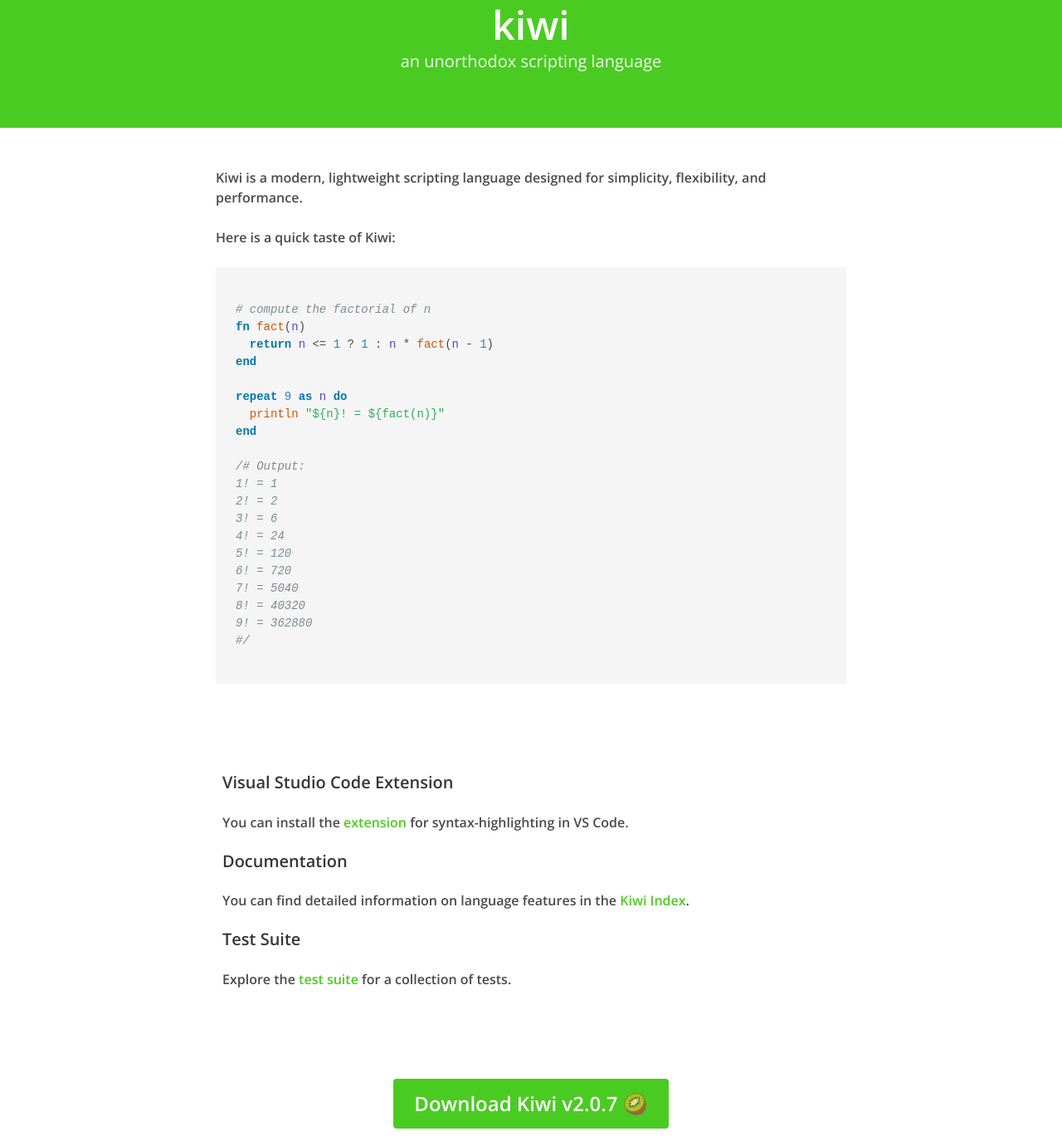
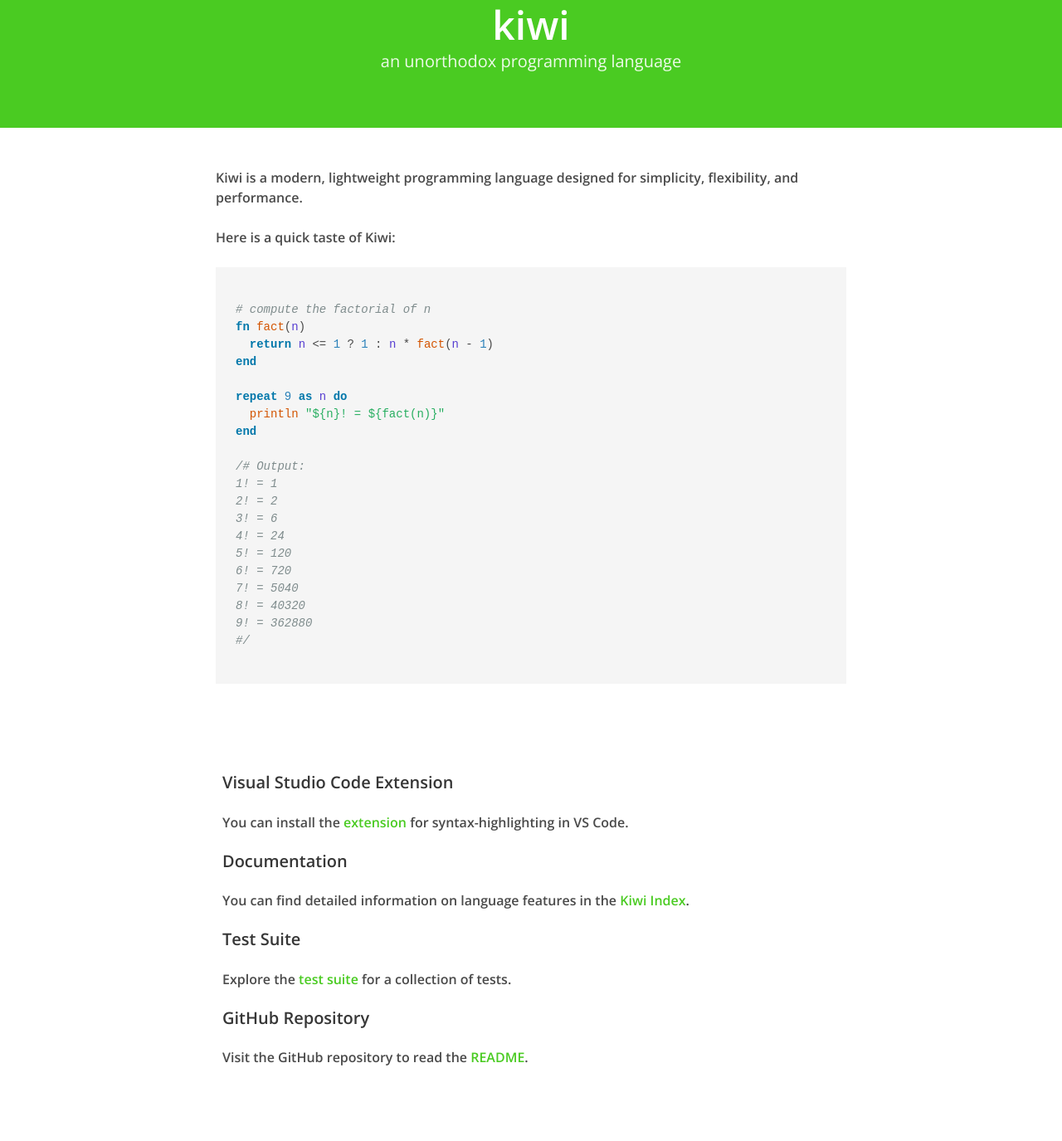
Before and after one commit to fuseraft/fuseraft.github.io, a plain HTML site: page index.html in a window 1280 px wide. Shown: the part 65-1440 px from the top of the page at 83% size. Drawn offline with nearby package versions, Linux system fonts and the light colour scheme.

Commit message:
Update index.html

```diff
--- a/index.html
+++ b/index.html
@@ -28,7 +28,7 @@ o888o    `V88V"V8P' 8""888P' `Y8bod8P' d888b    `Y888""8o o888o     "888"
   <header class="hero is-primary">
     <div class="hero-body has-text-centered">
       <h1 class="title">kiwi</h1>
-      <h2 class="subtitle">an unorthodox scripting language</h2>
+      <h2 class="subtitle">an unorthodox programming language</h2>
     </div>
   </header>
 
@@ -37,7 +37,7 @@ o888o    `V88V"V8P' 8""888P' `Y8bod8P' d888b    `Y888""8o o888o     "888"
     <div class="container">
       <div class="columns">
         <div class="column is-8 is-offset-2">
-          <p class="content">Kiwi is a modern, lightweight scripting language designed for simplicity, flexibility, and performance.</p>
+          <p class="content">Kiwi is a modern, lightweight programming language designed for simplicity, flexibility, and performance.</p>
           <p class="content">Here is a quick taste of Kiwi:</p>
 
           <div class="code-block">
@@ -79,12 +79,17 @@ o888o    `V88V"V8P' 8""888P' `Y8bod8P' d888b    `Y888""8o o888o     "888"
 
       <div class="column is-8 is-offset-2">
         <h3 id="documentation" class="title is-5">Documentation</h2>
-        <p>You can find detailed information on language features in the <a href="https://github.com/fuseraft/kiwi/blob/v2.0.7/docs/README.md">Kiwi Index</a>.</p>
+        <p>You can find detailed information on language features in the <a href="https://github.com/fuseraft/kiwi/blob/main/docs/README.md">Kiwi Index</a>.</p>
       </div>
 
       <div class="column is-8 is-offset-2">
         <h3 id="test-suite" class="title is-5">Test Suite</h3>
-        <p>Explore the <a href="https://github.com/fuseraft/kiwi/blob/v2.0.7/test.%F0%9F%A5%9D">test suite</a> for a collection of tests.</p>
+        <p>Explore the <a href="https://github.com/fuseraft/kiwi/blob/main/test.%F0%9F%A5%9D">test suite</a> for a collection of tests.</p>
+      </div>
+
+      <div class="column is-8 is-offset-2">
+        <h3 id="repo" class="title is-5">GitHub Repository</h3>
+        <p>Visit the GitHub repository to read the <a href="https://github.com/fuseraft/kiwi">README</a>.</p>
       </div>
     </div>
   </section>
```
